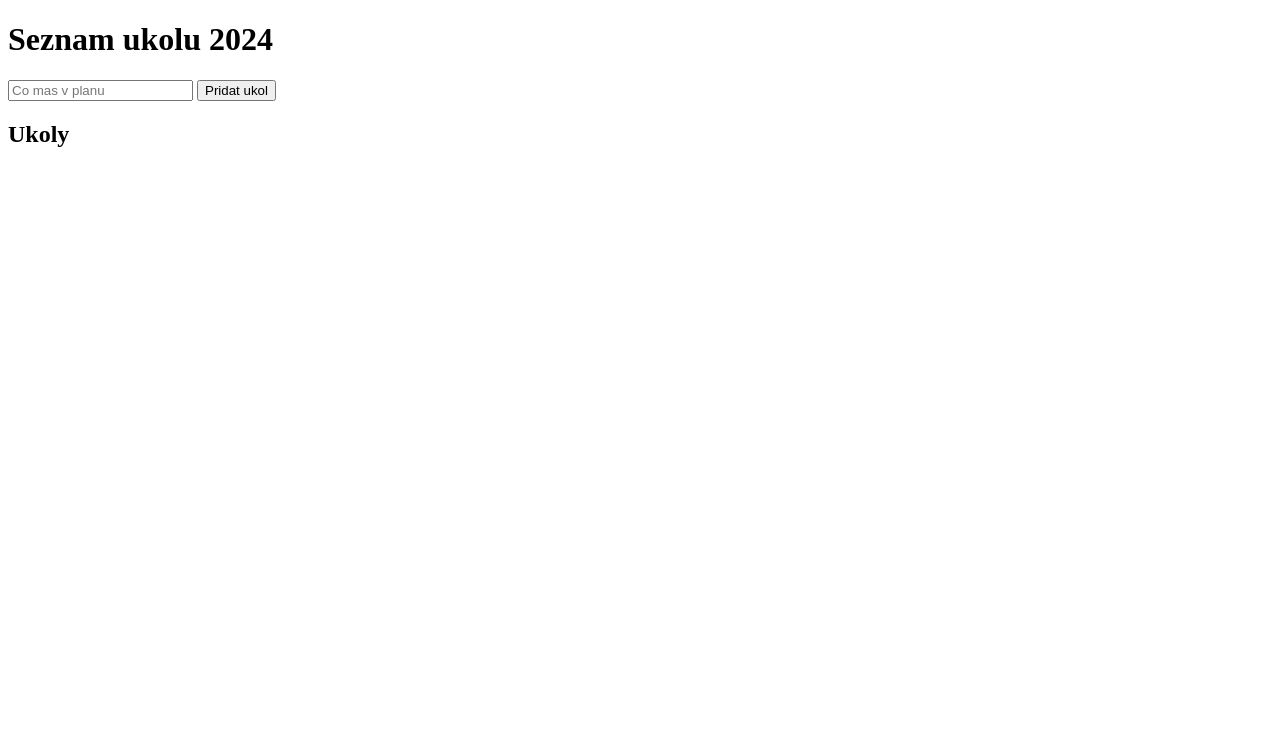
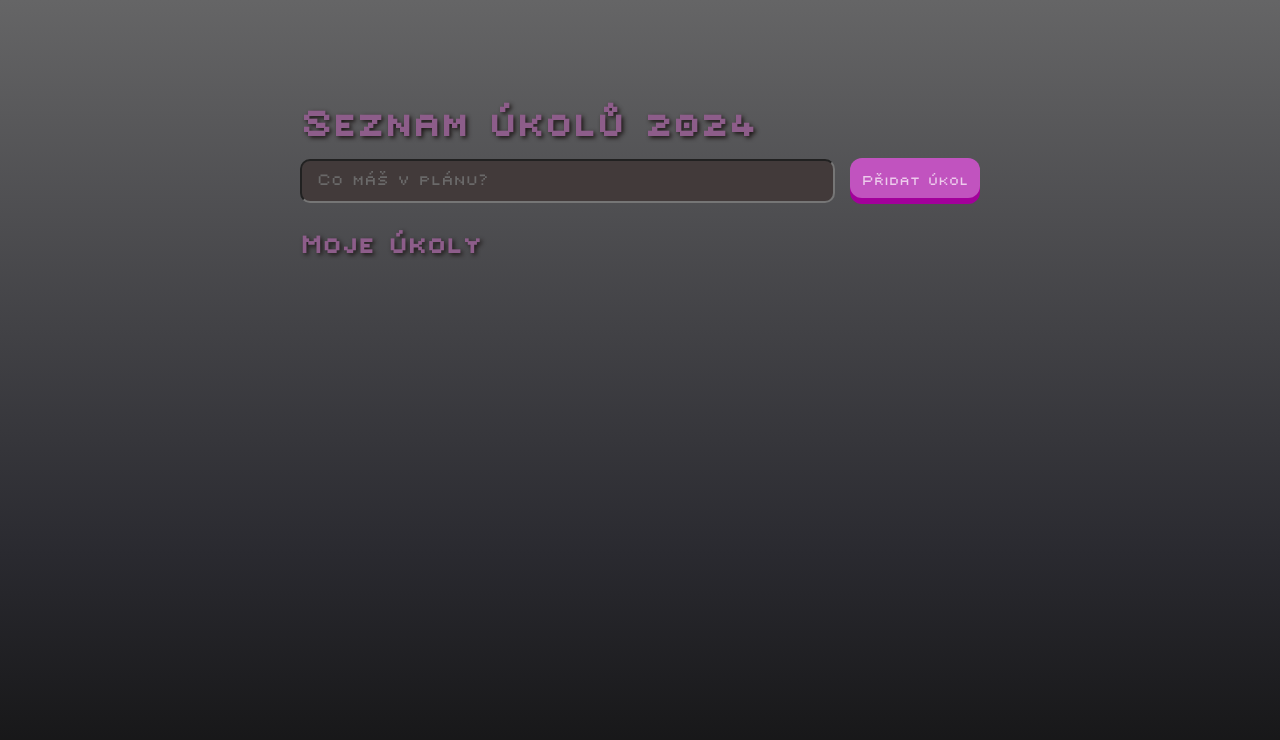
Before and after one commit to Moravec291678/ToDoList, a plain HTML site: page index.html in a window 1280 px wide. Drawn offline with Linux system fonts and the light colour scheme.

Commit message:
style, font and logic js

```diff
--- a/index.html
+++ b/index.html
@@ -11,18 +11,18 @@
 <body>
   <header class="header">
     <div class="container">
-      <h1 class="headerTitle">Seznam ukolu 2024</h1>
+      <h1 class="headerTitle title">Seznam úkolů 2024</h1>
       <div class="headerForm">
-        <input type="text" class="headerInput" id="headerInput" placeholder="Co mas v planu">
-        <button class="addTask" id="addTask">Pridat ukol</button>
+        <input type="text" class="headerInput" id="headerInput" placeholder="Co máš v plánu?">
+        <button class="addTaskPushable" id="addTaskPushable"><span class="addTask" id="addTask">Přidat úkol</span></button>
       </div>
     </div>
   </header>
 
   <main class="main">
-    <h2 class="mainTitle">Ukoly</h2>
-    <div class="tasks" id="tasks">
-
+    <div class="container">
+      <h2 class="mainTitle title">Moje úkoly</h2>
+      <div class="tasks" id="tasks"></div>
     </div>
   </main>
 
--- a/main.js
+++ b/main.js
@@ -1,7 +1,34 @@
+const main = document.querySelector(".main")
 const headerInput = document.querySelector("#headerInput");
-cosnt
+const addTaskBtn = document.querySelector("#addTask");
+const tasks = document.querySelector("#tasks");
+let inputValue = "";
+
+// do inputValue vztahne hodnotu z inputu
 headerInput.addEventListener("input", function (event) {
-  function addTask(params) {
+  inputValue = event.target.value;
+});
 
-  }
+
+
+//vytvori paragraf zapise do nej hodnotu z inputu a prida do `div #tasks`
+addTaskBtn.addEventListener("click", function(event){
+  let p = document.createElement("p");
+  p.classList.add("task");
+  const controlButtons = document.createElement("div");
+  const editBtn = document.createElement("button");
+  const removeBtn = document.createElement("button");
+  controlButtons.classList.add("controlButtons");
+  editBtn.classList.add("controlBtn","edit");
+  removeBtn.classList.add("controlBtn","remove");
+  p.textContent = ` - ${inputValue}`;
+  controlButtons.appendChild(editBtn);
+  controlButtons.appendChild(removeBtn);
+  p.appendChild(controlButtons);
+
+  tasks.appendChild(p);
+
+
+
+  headerInput.value = "";
 });
--- a/style.css
+++ b/style.css
@@ -0,0 +1,106 @@
+@font-face {
+    font-family: ambitsek;
+    src: url(fonts/ambitsek.ttf);
+}
+
+
+html,
+* {
+    box-sizing: border-box;
+    margin: 0;
+    padding: 0;
+}
+
+
+body {
+    background: linear-gradient(180deg, rgba(101,101,102,1) 0%, rgba(42,42,48,1) 69%, rgba(18,18,18,1) 100%);
+    background-repeat: no-repeat;
+    background-size: cover;
+    min-height: 100vh;
+    padding: 100px 0;
+}
+
+.container {
+    width: 700px;
+    padding: 0px 10px;
+    margin: 0 auto;
+}
+
+.title {
+    color: #8d5d8a;
+    text-shadow: #1d1717 2px 2px 4px;
+    font-family: ambitsek;
+}
+
+.headerTitle {
+    font-size: 32px ;
+    margin-bottom: 15px;
+}
+
+.headerForm {
+    width: 100%;
+    display: flex;
+    gap: 15px;
+}
+
+.headerInput {
+    width: 100%;
+    border-radius: 10px;
+    background-color: #423a3a;
+    padding: 8px 15px 12px;
+    font-size: 14px;
+    color: #8d5d8a;
+    font-family: ambitsek;
+    margin-bottom: 25px;
+}
+
+.headerInput::placeholder {
+    font-size: 14px;
+    color: #6a6969;
+}
+
+.addTaskPushable {
+    background: hsl(303, 100%, 32%);
+    border-radius: 12px;
+    border: none;
+    padding: 0;
+    cursor: pointer;
+    outline-offset: 4px;
+    width: 130px;
+    height: 40px;
+    transform: translateY(5px);
+}
+
+.addTask {
+    display: block;
+    width: 130px;
+    text-align: center;
+    padding: 13px 5px;
+    height: 40px;
+    border-radius: 12px;
+    background: hsl(301, 47%, 54%);
+    color: rgb(255, 255, 255, .7);
+    transform: translateY(-6px);
+    font-size: 12px;
+    font-family: ambitsek;
+}
+
+.addTaskPushable:active .addTask {
+    transform: translateY(-2px);
+  }
+
+
+
+
+.mainTitle {
+    font-size: 22px;
+    margin-bottom: 15px;
+}
+
+
+
+
+.controlBtn {
+    height: 20px;
+    width: 20px;
+}
```
Also changed, not shown: fonts/ambitsek.ttf (added).
